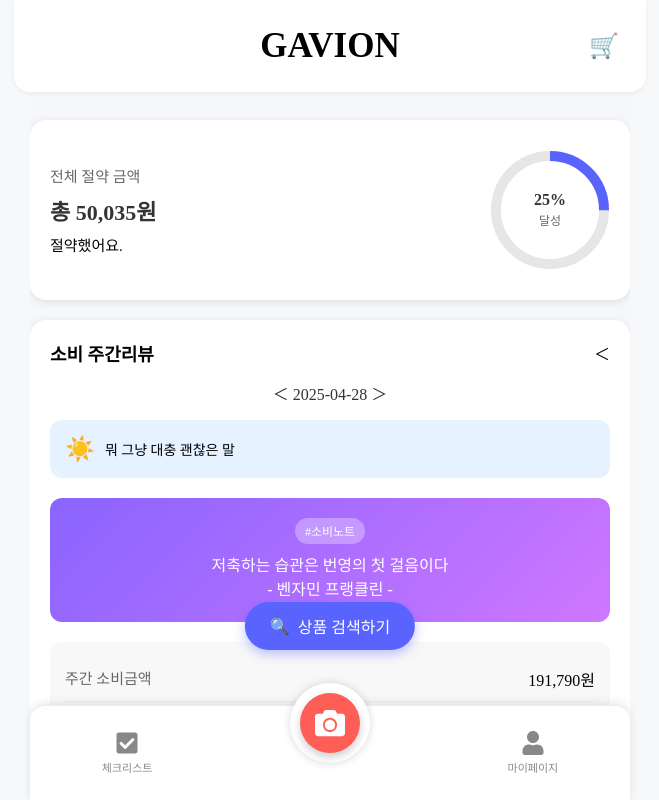
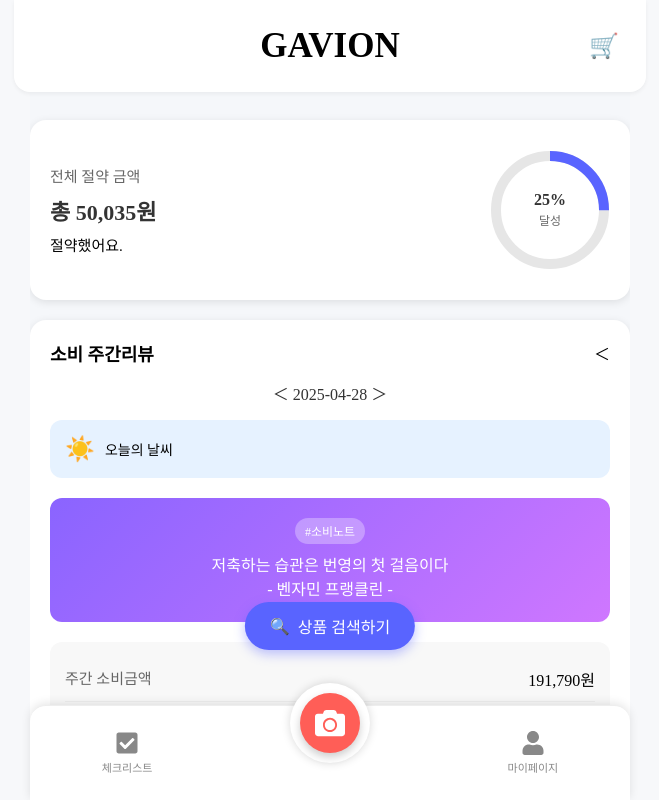
Before and after one commit to KGUCapstone/frontend, a React (Create React App) app: page /home in a window 1280 px wide. Shown: the whole page, without its empty margins (310-969 px from the left). Built offline with nearby package versions, Linux system fonts and the light colour scheme; no server answers.

Commit message:
Docs: MainPage.js

```diff
--- a/src/pages/MainPage.js
+++ b/src/pages/MainPage.js
@@ -198,7 +198,7 @@ const MainPage = () => {
             <div className="weekly-summary-box">
               <div className="sun-icon">☀️</div>
               <div className="weekly-summary-text">
-                뭐 그냥 대충 괜찮은 말
+                오늘의 날씨
               </div>
             </div>
 
```
